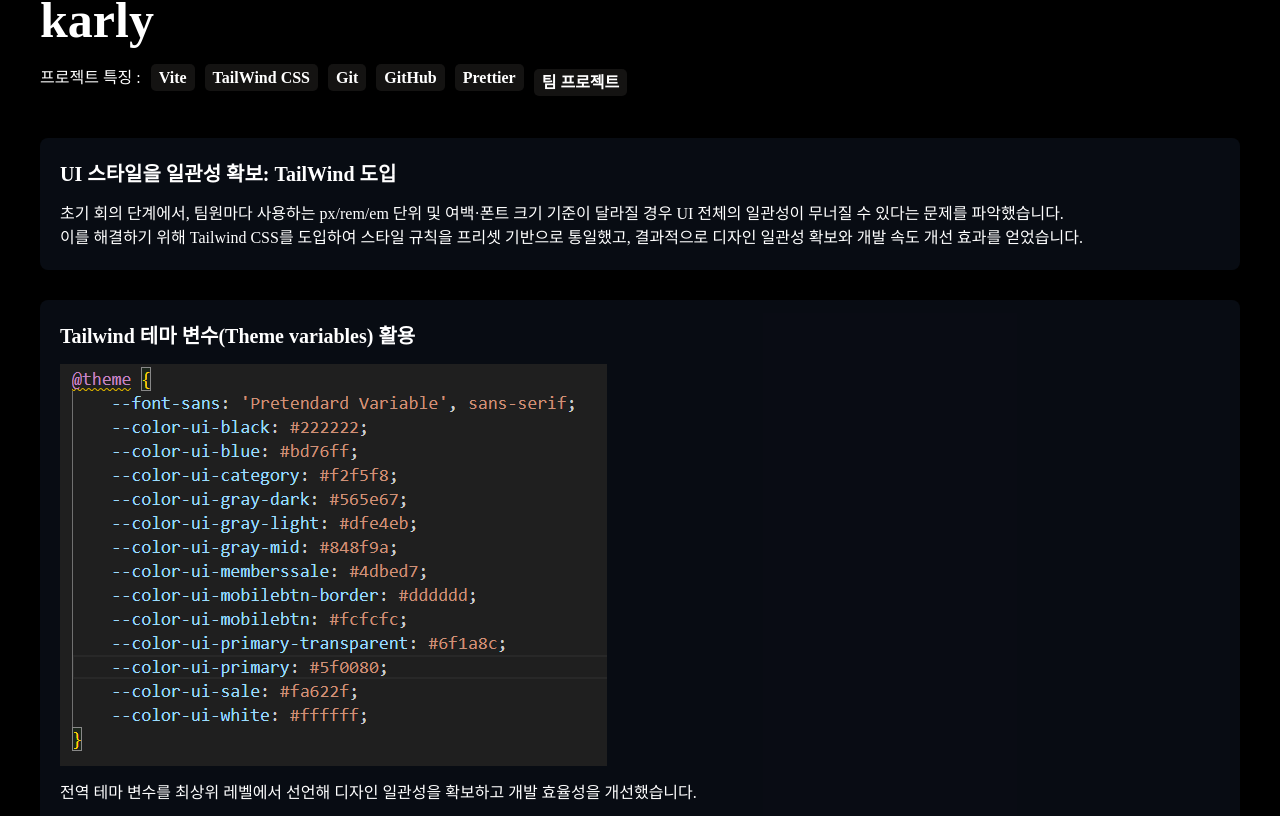
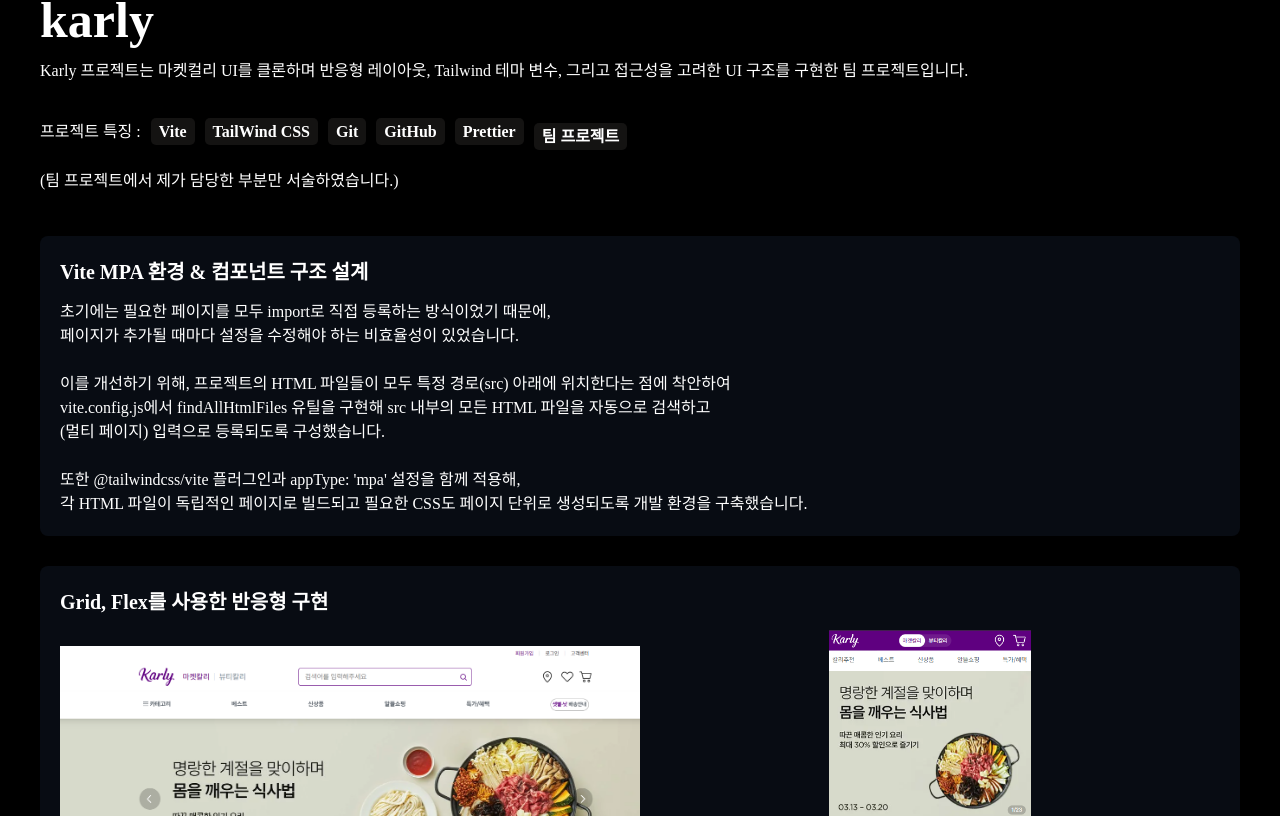
Before and after one commit to teakyungg/Frontend-Portfolio, a Next.js app: page /Project/Karly in a window 1280 px wide. Shown: the part 704-1520 px from the top of the page. Built offline with nearby package versions, Linux system fonts and the light colour scheme; a web font is replaced by a local one.

Commit message:
refactoring/karly page update

```diff
--- a/src/app/Project/(Page)/Karly/page.tsx
+++ b/src/app/Project/(Page)/Karly/page.tsx
@@ -22,29 +22,33 @@
             {/* 내용 */}
             <div className={style.projectDesc}>
                 <div className={style.mainTitle}>karly</div>
+                <div className={style.descContent} style={{position:"relative", bottom:"20px"}}>
+                    {`Karly 프로젝트는 마켓컬리 UI를 클론하며 반응형 레이아웃, Tailwind 테마 변수, 그리고 접근성을 고려한 UI 구조를 구현한 팀 프로젝트입니다.`}
+                </div>
 
                 <div className={style.skill}>
                     <span>프로젝트 특징 :</span>
                     <ul className={style.skillList}>{skillItem}</ul>
+                    <div style={{paddingTop:"20px"}}>(팀 프로젝트에서 제가 담당한 부분만 서술하였습니다.)</div>
                 </div>
 
                 <div className={style.desc}>
-                    <div className={style.descTitle}>UI 스타일을 일관성 확보: TailWind 도입</div>
+                    <div className={style.descTitle}>Vite MPA 환경 & 컴포넌트 구조 설계</div>
                     <div className={style.descContent}>
-                    {`초기 회의 단계에서, 팀원마다 사용하는 px/rem/em 단위 및 여백·폰트 크기 기준이 달라질 경우 UI 전체의 일관성이 무너질 수 있다는 문제를 파악했습니다.
-                      이를 해결하기 위해 Tailwind CSS를 도입하여 스타일 규칙을 프리셋 기반으로 통일했고, 결과적으로 디자인 일관성 확보와 개발 속도 개선 효과를 얻었습니다.`}</div>
+                    {`초기에는 필요한 페이지를 모두 import로 직접 등록하는 방식이었기 때문에,
+                      페이지가 추가될 때마다 설정을 수정해야 하는 비효율성이 있었습니다.
+
+                      이를 개선하기 위해, 프로젝트의 HTML 파일들이 모두 특정 경로(src) 아래에 위치한다는 점에 착안하여
+                      vite.config.js에서 findAllHtmlFiles 유틸을 구현해 src 내부의 모든 HTML 파일을 자동으로 검색하고
+                      (멀티 페이지) 입력으로 등록되도록 구성했습니다.
+
+                      또한 @tailwindcss/vite 플러그인과 appType: 'mpa' 설정을 함께 적용해,
+                      각 HTML 파일이 독립적인 페이지로 빌드되고 필요한 CSS도 페이지 단위로 생성되도록 개발 환경을 구축했습니다.
+                    `}</div>
                 </div>
 
                 <div className={style.desc}>
-                    <div className={style.descTitle}>Tailwind 테마 변수(Theme variables) 활용</div>
-                    <Image src={'/karly/css variables.png'} width={547} height={402} alt="karly css variables"/>
-                    <div className={style.descContent}>
-                    {`전역 테마 변수를 최상위 레벨에서 선언해 디자인 일관성을 확보하고 개발 효율성을 개선했습니다.`}
-                    </div>
-                </div>
-
-                <div className={style.desc}>
-                    <div className={style.descTitle}>Gird, Flex를 사용한 반응형 구현</div>
+                    <div className={style.descTitle}>Grid, Flex를 사용한 반응형 구현</div>
 
                     <div>
                         <Image src={'/karly/pc.png'} width={580} height={300} alt="karly pc"/>
@@ -74,7 +78,7 @@
                     </div>
                 </div>
 
-                 <div className={style.desc}>
+                <div className={style.desc}>
                     <div className={style.descTitle}>페이지 검증</div>
 
                     <Image src={'/karly/lighthouse.png'} width={384} height={361} alt="karly light house"/>
```
